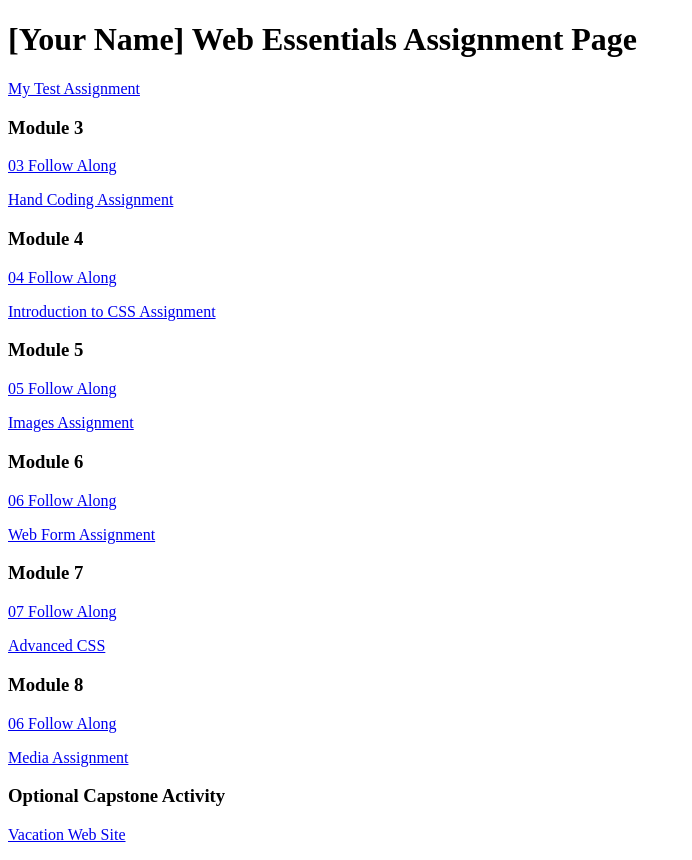
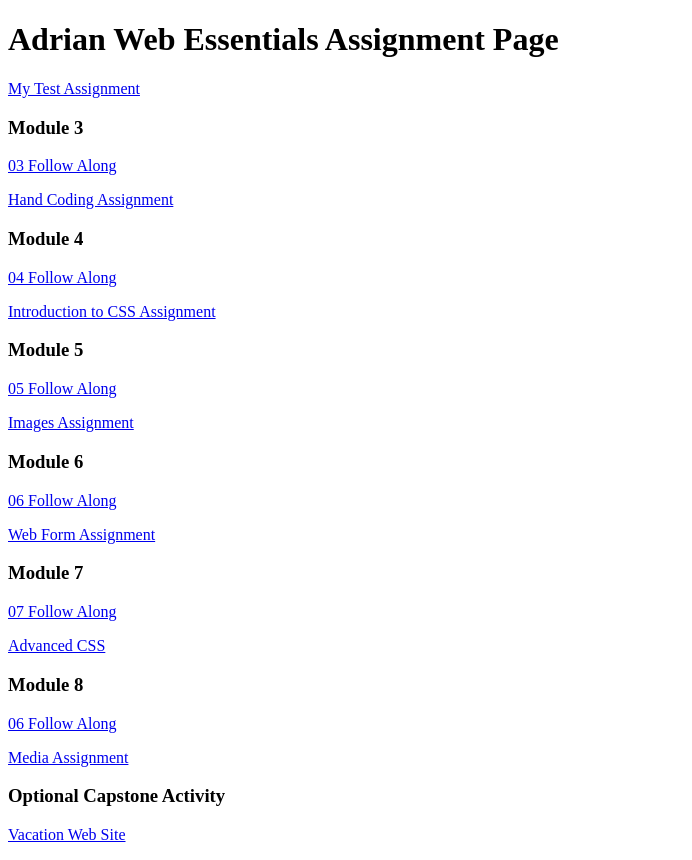
Before and after one commit to machineadrian/dwdd1600, a plain HTML site: page index.html in a window 1280 px wide. Shown: the whole page, without its empty margins (0-692 px from the left). Drawn offline with Linux system fonts and the light colour scheme.

Commit message:
Update index.html
added name

```diff
--- a/index.html
+++ b/index.html
@@ -6,7 +6,7 @@
 		<title>dwdd 1600 assignment list page</title>
 	</head>
 	<body>
-		<h1>[Your Name] Web Essentials Assignment Page</h1>
+		<h1> Adrian Web Essentials Assignment Page</h1>
 		<p><a href="01test">My Test Assignment</a></p>
 
 		<h3>Module 3</h3>
```
